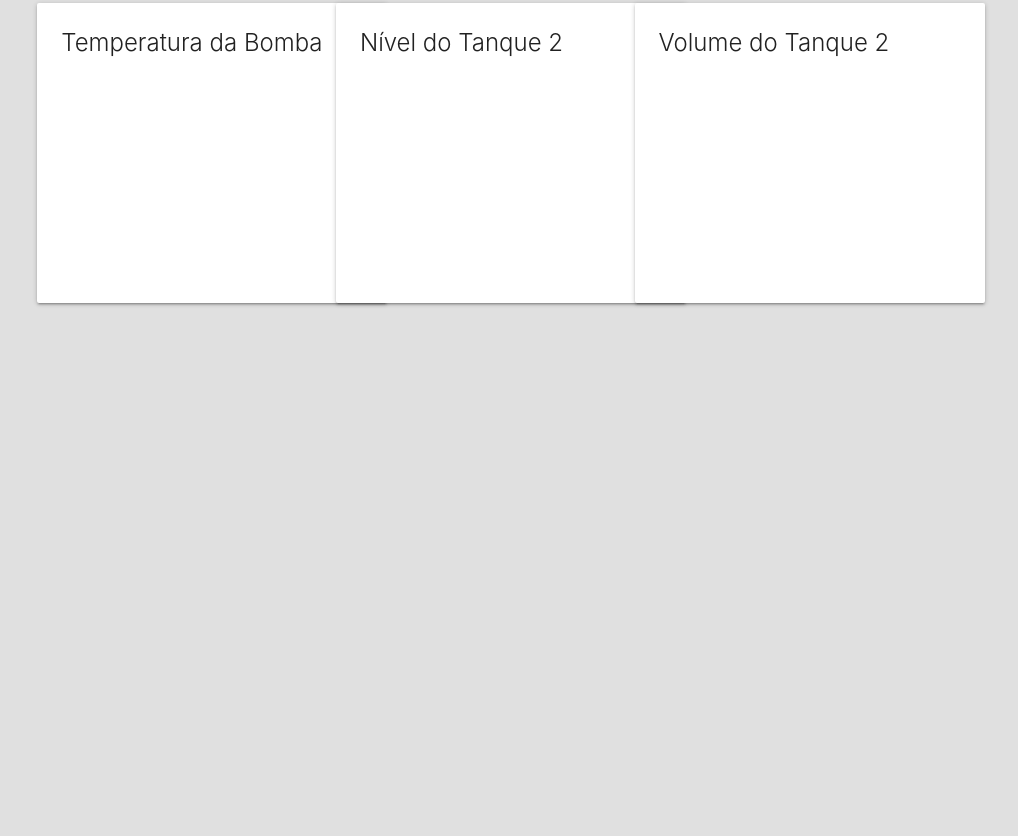
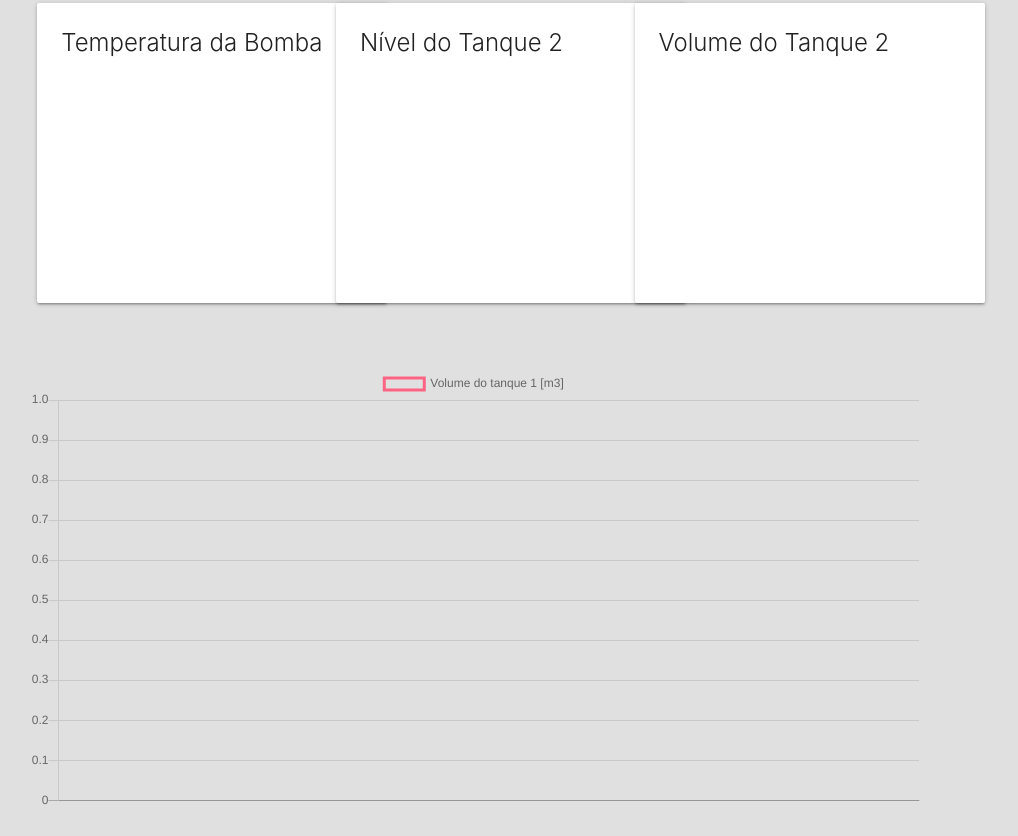
Before and after one commit to isaiasluc/SmartFazendaReal, a plain HTML site: page SFR WebApp/public/index.html in a window 1280 px wide. Shown: the part 456-1292 px from the top of the page, without its empty margins (166-1184 px from the left). Before the commit the page ends 844 px from the top, so only its background shows below. Drawn offline with nearby package versions, Linux system fonts and the light colour scheme; no server answers.

Commit message:
Adicionado gráfico de volume

```diff
--- a/SFR WebApp/public/App.js
+++ b/SFR WebApp/public/App.js
@@ -17,6 +17,8 @@
 
     var refTanque1 = db.ref("Dados tanque 1 (Caixa d'agua)");
 
+    var dadosGlobais = [];
+    var timeGlobal = [];
 
 
     refTanque1.on('child_added', function(childSnapshot, prevChildKey) {
@@ -24,13 +26,32 @@
       //var keys = Object.values(key);
       //valornivelT1 = key['2- Nivel do tanque'];
       valorvolT1 = key['3- Volume do tanque'];
-      dataArr = [];
-      dataArr.push(valorvolT1);
+      valortime = key['5- Hora'];
+      dadosGlobais.push(valorvolT1);
+      timeGlobal.push(valortime);
 
-      console.log(dataArr);
     });
 
+    var ctx = document.getElementById('myChart').getContext('2d');
+    var chart = new Chart(ctx, {
+    // The type of chart we want to create
+    type: 'line',
 
+    // The data for our dataset
+    data: {
+        labels: timeGlobal,
+        label: 'Hora',
+        datasets: [{
+            label: 'Volume do tanque 1 [m3]',
+            backgroundColor: 'transparent',
+            borderColor: 'rgb(255, 99, 132)',
+            data: dadosGlobais
+        }]
+    },
+
+    // Configuration options go here
+    options: {}
+});
 
 
 
--- a/SFR WebApp/public/index.html
+++ b/SFR WebApp/public/index.html
@@ -7,7 +7,7 @@
     <meta name="viewport" content="width=device-width, initial-scale=1, maximum-scale=1, user-scalable=no">
     <link href="https://fonts.googleapis.com/icon?family=Material+Icons" rel="stylesheet">
     <link rel="stylesheet" href="https://cdnjs.cloudflare.com/ajax/libs/materialize/0.98.0/css/materialize.min.css">
-    <script src="https://cdnjs.cloudflare.com/ajax/libs/Chart.js/2.9.3/Chart.js"></script>
+
     <script src="https://www.gstatic.com/firebasejs/4.6.2/firebase-app.js"></script>
     <script src="https://www.gstatic.com/firebasejs/4.6.2/firebase-database.js"></script>
 
@@ -144,7 +144,7 @@
       </div>
       <div class="containter content">
         <div class="row">
-
+          <canvas id="myChart"></canvas>
 
 
         </div>
@@ -159,7 +159,7 @@
 
 
 
-
+  <script src="https://cdnjs.cloudflare.com/ajax/libs/Chart.js/2.9.3/Chart.js"></script>
   <script src="https://code.jquery.com/jquery-2.1.1.min.js"></script>
   <script src="https://cdnjs.cloudflare.com/ajax/libs/materialize/0.98.0/js/materialize.min.js"></script>
   <script src="https://www.gstatic.com/firebasejs/live/3.0/firebase.js"></script>
```
